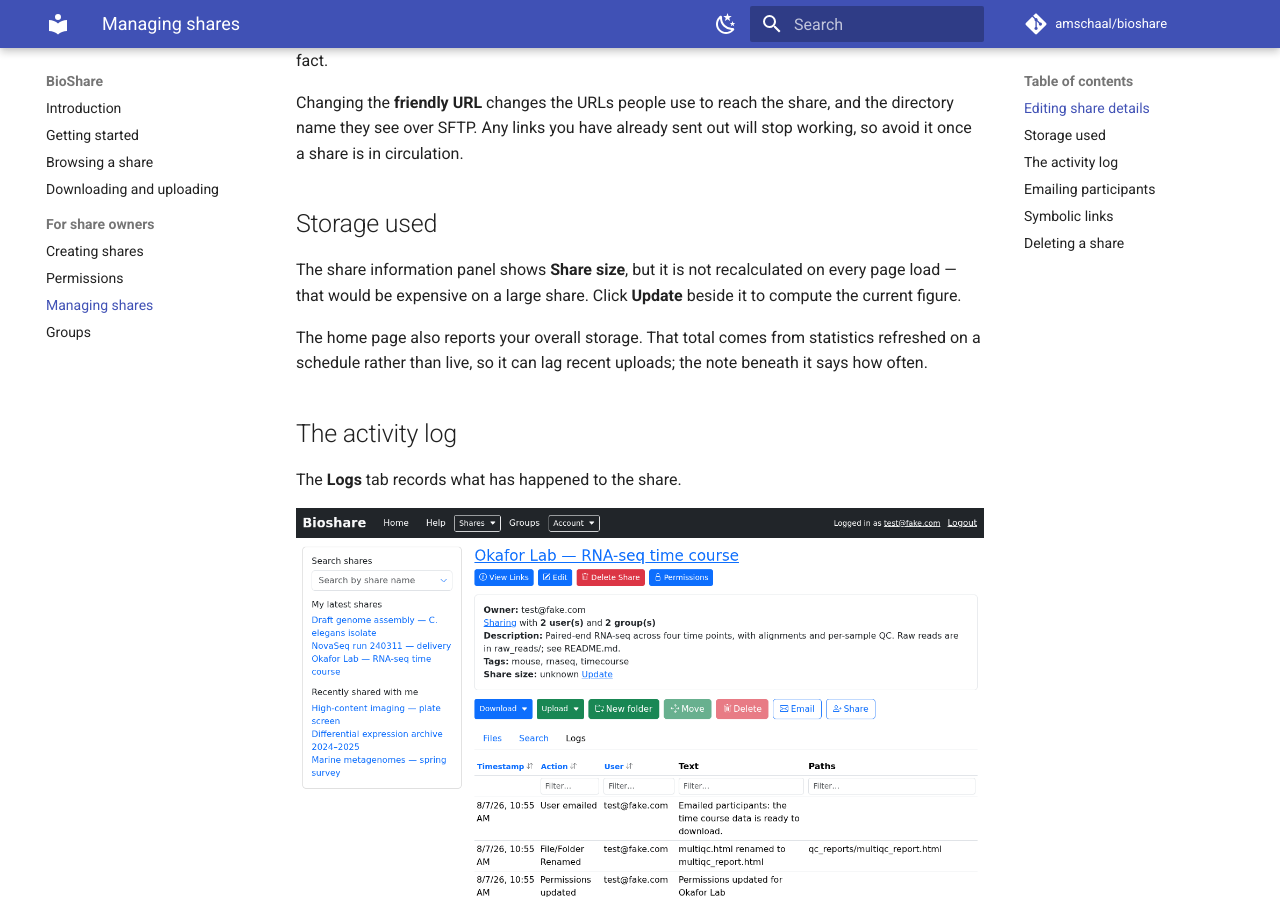
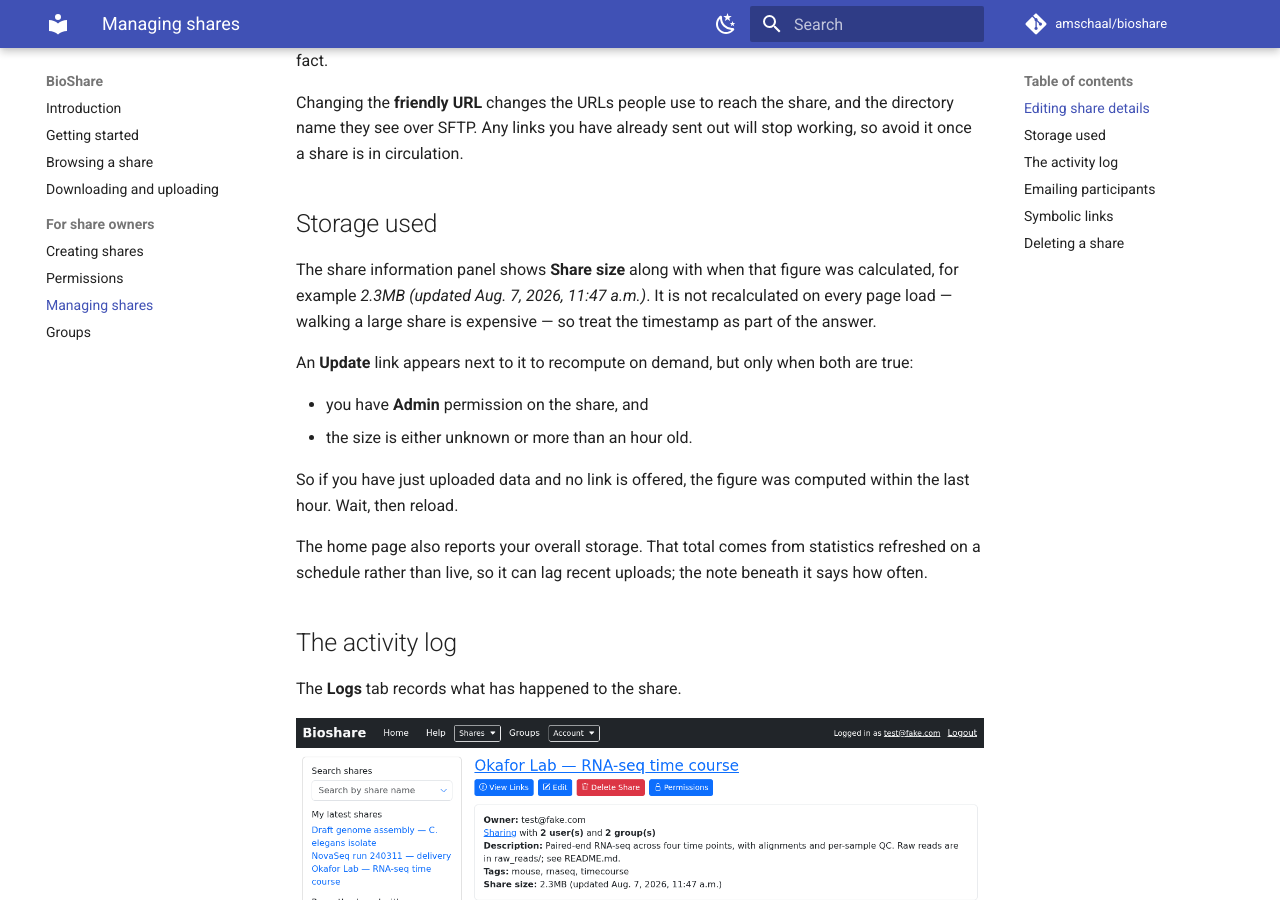
Before and after one commit to amschaal/bioshare, an MkDocs documentation site: the page built from docs/managing-shares.md, in a window 1280 px wide and 900 px high, scrolled down 325 px. Built offline with MkDocs 1.6.1 and Material for MkDocs 9.7.7, drawn with Linux system fonts in a browser that asks for light colours; comment, search, counter and statistics services are not loaded.

Commit message:
Recapture with group membership and share sizes populated
The re-seeded data fills the two gaps the previous screenshots exposed: the
Groups page now lists all four groups rather than just the pre-existing test
one, and the Size column shows real figures (662 KB to 2.0 MB) instead of a
dash in every row.

Having a computed size also revealed how the control actually behaves, which
the prose had wrong. The panel shows the value together with when it was
calculated, and the Update link is conditional -- templates/list.html only
renders it when the viewer has admin on the share AND the figure is missing or
ShareStats.can_update() says it is over an hour old. The docs previously told
readers to click a link that is absent most of the time; they now explain when
it appears and why, and browsing-shares.md points at that explanation instead
of repeating it.

Screenshots verified byte-identical across two consecutive capture runs.

Co-Authored-By: Claude Opus 5 (1M context) <noreply@anthropic.com>

```diff
--- a/docs/managing-shares.md
+++ b/docs/managing-shares.md
@@ -15,9 +15,19 @@ stop working, so avoid it once a share is in circulation.
 
 ## Storage used
 
-The share information panel shows **Share size**, but it is not recalculated on
-every page load — that would be expensive on a large share. Click **Update** beside
-it to compute the current figure.
+The share information panel shows **Share size** along with when that figure was
+calculated, for example *2.3MB (updated Aug. 7, 2026, 11:47 a.m.)*. It is not
+recalculated on every page load — walking a large share is expensive — so treat the
+timestamp as part of the answer.
+
+An **Update** link appears next to it to recompute on demand, but only when both are
+true:
+
+- you have **Admin** permission on the share, and
+- the size is either unknown or more than an hour old.
+
+So if you have just uploaded data and no link is offered, the figure was computed
+within the last hour. Wait, then reload.
 
 The home page also reports your overall storage. That total comes from statistics
 refreshed on a schedule rather than live, so it can lag recent uploads; the note
```
Also changed, not shown: docs/browsing-shares.md (+1 -1 lines), docs/images/screenshots/create-share.png, docs/images/screenshots/download-options.png, docs/images/screenshots/groups.png, docs/images/screenshots/home.png, docs/images/screenshots/share-files.png, docs/images/screenshots/share-logs.png, docs/images/screenshots/share-search.png, docs/images/screenshots/upload-options.png.
